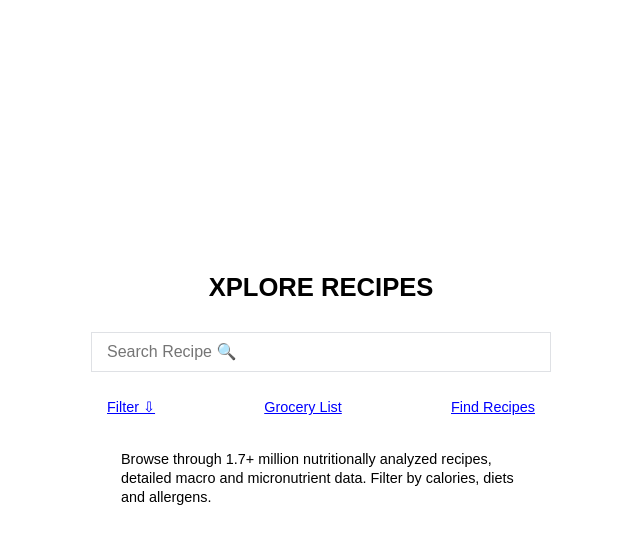
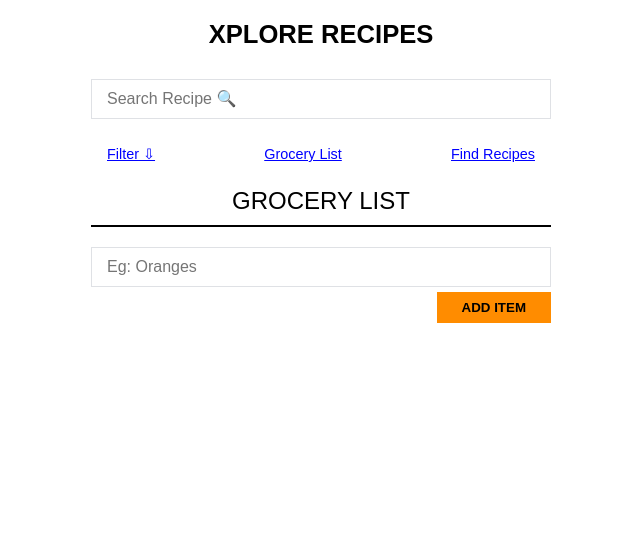
Before and after one commit to romiaujla/xplore-recipe-app, a plain HTML site: page index.html in a window 1280 px wide. Both pictures are taken after a click on the button "Grocery List". Shown: the whole page, without its empty margins (319-959 px from the left). Drawn offline with nearby package versions, Linux system fonts and the light colour scheme.

Commit message:
Created minimum styling for grocery list add item form

```diff
--- a/css/index.css
+++ b/css/index.css
@@ -51,7 +51,7 @@ a{
     margin-right: 10px;
     padding: 20px 15px;
     position: absolute;
-    width: 95%;
+    width: 85%;
     max-width: 450px;
     border: 1px solid black;
     background: silver;
@@ -122,7 +122,7 @@ a{
 .allergies-filter label input{
     margin-right: 5px;
     position: relative;
-    top: -2px;
+    top: -1px;
 }
 .allergies-label-wrapper{
     padding: 5px 0px 20px 0px;
@@ -178,11 +178,15 @@ a{
     font-weight: 800;
     padding: 20px;
 }
+.search-form fieldset,
+.add-item-form fieldset{
+    border: none;
+}
 .search-form fieldset{
-    border: none;
     padding: 10px;
 }
-.search-textbox{
+.search-textbox,
+.add-item-textbox{
     width: 100%;
     padding: 10px 15px;
     font-size: 1em;
@@ -192,7 +196,9 @@ a{
 
 }
 .search-textbox:focus,
-.search-textbox:hover{
+.search-textbox:hover,
+.add-item-textbox:focus,
+.add-item-textbox:hover{
     box-shadow: 0 1px 6px 0 rgba(32,33,36,0.28);
     border-color: rgba(223,225,229,0);
 }
@@ -357,8 +363,9 @@ a{
     border-bottom: 2px solid;
     align-items:center;
 }
-.add-all-button{
-    order: none;
+.add-all-button,
+.add-item-submit-button{
+    border: none;
     padding: 8px 25px;
     cursor: pointer;
     background: darkorange;
@@ -475,3 +482,20 @@ button.add-ing-button {
 .sub-p{
     padding: 5px;
 }
+
+/* Grocery List Style */
+.grocery-list-page{
+    margin: 0px 10px;
+}
+.grocery-list-heading{
+    border-bottom: 2px solid black;
+    padding: 10px;
+    text-align: center;
+    text-transform: uppercase;
+}
+.add-item-form-wrapper{
+    padding: 20px 0px;
+    display: flex;
+    flex-direction: column;
+    align-items: flex-end;
+}
--- a/js/dataset.js
+++ b/js/dataset.js
@@ -1,3 +1,4 @@
 const STORE = {
-    groceryList: []
+    groceryList: [],
+    previousPageState: ""
 }
--- a/js/script.js
+++ b/js/script.js
@@ -1,3 +1,42 @@
+function displayGroceryListPage(){
+    // this function displays the grocery list page.
+    console.log(STORE.previousPageState);
+    $('.search-result-wrapper').html(`
+        <div class="grocery-list-page">
+            <h2 class="grocery-list-heading">
+                Grocery List
+            </h2>
+            <div class="input-section">
+                <form action="" class="add-item-form" role="add item form">
+                    <fieldset>
+                        <legend role="add item form"></legend>
+                        <div class="add-item-form-wrapper">
+                            <input type="text" role="add item textbox" name="" id="" class="add-item-textbox" placeholder="Eg: Oranges" required>
+                            <button type="submit" class="add-item-submit-button">Add Item</button>
+                        </div>
+                    </fieldset>
+                </form>
+            </div>
+        </div>
+    `);
+}
+
+function handleGroceryListClick(){
+
+    // handles the button click for the grocery list and renders it to the browser
+    $('.grocery-list-button').on('click', function(e){
+
+        STORE.previousPageState = $('.search-result-wrapper').html();
+        $('.search-result-wrapper').html("");
+        hideFilterMenu();
+        // call only if the header-section has the landing-page class in it
+        if($('.header-section').hasClass('landing-page')){
+            styleForOtherPages();
+        }
+        displayGroceryListPage();
+    })
+}
+
 // Returns the property values of the api
 // stored under
 // we are using digest = facts
@@ -511,7 +550,7 @@ function displayResults(responseJson){
     }
 }
 
-function styleForRecipePage(){
+function styleForOtherPages(){
     // this function handles changing some styles for the result page
     $('.app-info').hide();
     $('main').removeClass('landing-page');
@@ -631,24 +670,29 @@ function displayFetchingElement(){
     `);
 }
 
+function hideFilterMenu(){
+    // hides the filter menu
+    if($('.filter-drop-down-menu').css('display') !== "none"){
+        $('.filter-drop-down-menu').slideUp(150);
+        $('.filter-button').toggleClass('clicked');
+    }
+}
+
 function watchForm(){
 
     // Handles the search query submission by the user (Find Button Click)
     $('form').on('submit', function(e){
+
         e.preventDefault();
         $('.search-result-wrapper').html("");
         if($('.cal-error').css('display') === "none"){
 
             displayFetchingElement();
-
-            if($('.filter-drop-down-menu').css('display') !== "none"){
-                $('.filter-drop-down-menu').slideUp(150);
-                $('.filter-button').toggleClass('clicked');
-            }
+            hideFilterMenu();
 
             // call only if the header-section has the landing-page class in it
             if($('.header-section').hasClass('landing-page')){
-                styleForRecipePage();
+                styleForOtherPages();
             }
 
             // let fetchURL = getFetchURL();
@@ -744,6 +788,7 @@ function main(){
 
     handleFilterButtonClick();
     handleFilterMenuClicks();
+    handleGroceryListClick();
     watchForm();
 }
 
```
